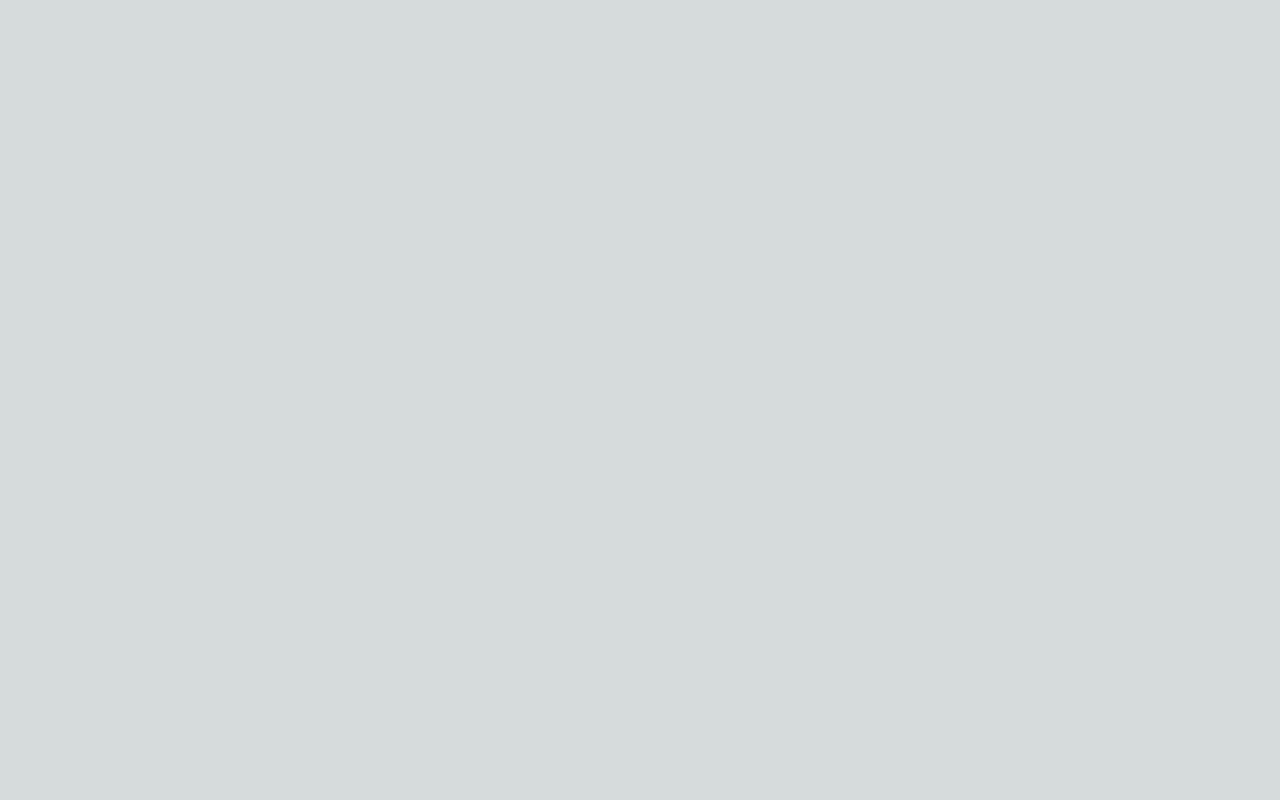
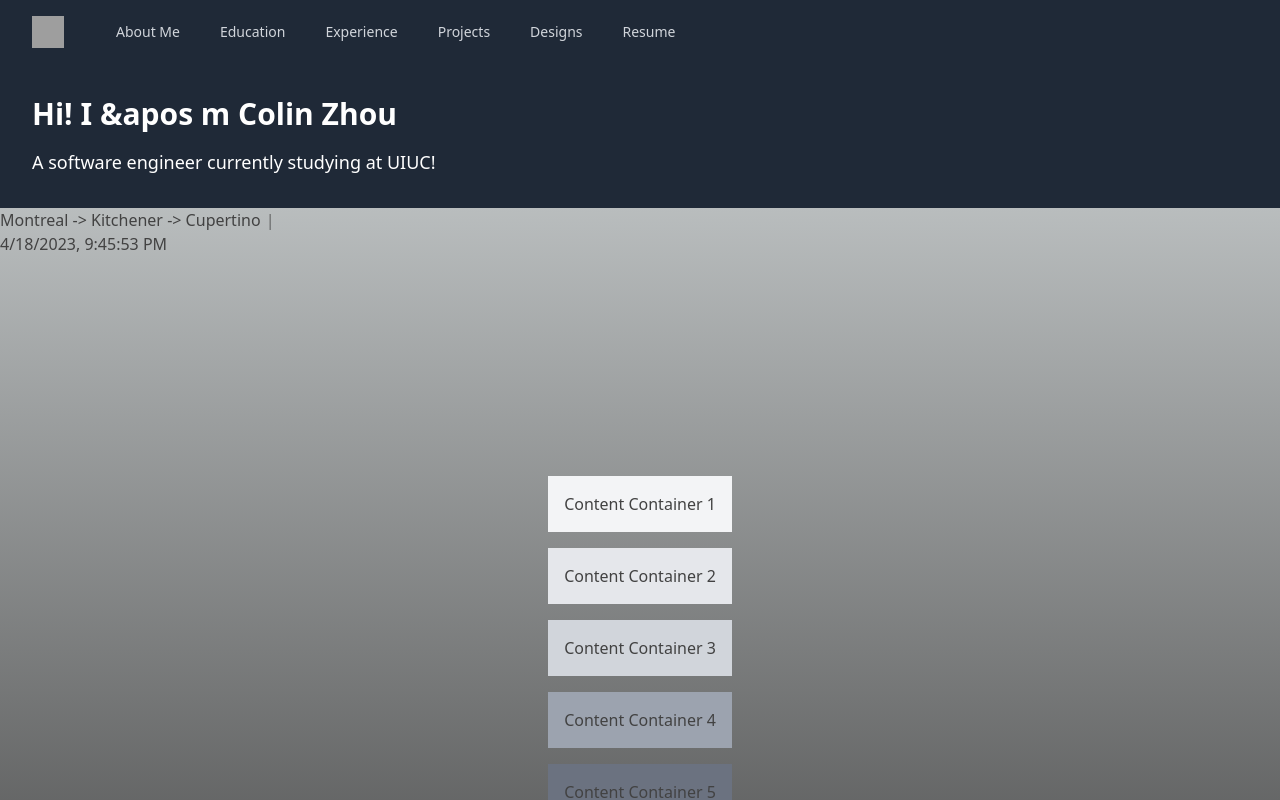
Before and after one commit to czhou578/v3, a Next.js app in the folder app/: page / in a window 1280 px wide. Shown: the top 800 px of the page. Built offline with nearby package versions, Linux system fonts and the light colour scheme; grey boxes are pictures that could not be loaded.

Commit message:
created headerbar and got typing/date functions working

```diff
--- a/app/package.json
+++ b/app/package.json
@@ -20,6 +20,7 @@
     "react": "18.2.0",
     "react-dom": "18.2.0",
     "tailwindcss": "3.3.1",
-    "typescript": "5.0.4"
+    "typescript": "5.0.4",
+    "typewriter-effect": "^2.19.0"
   }
 }
--- a/app/pages/Education.tsx
+++ b/app/pages/Education.tsx
@@ -0,0 +1,78 @@
+import Image from "next/image";
+import { StaticImageData } from "next/image";
+// import styles from "../styles/education.module.css";
+
+const Education: React.FC<{
+    logo: StaticImageData;
+    school: string;
+    degreeLevel: string;
+    date: string;
+    activities?: string[];
+    relevantClasses: string[];
+}> = ({school, degreeLevel, date, activities, relevantClasses, logo}) => {
+    return (
+        <div>
+            <div>
+                <div>
+
+                </div>
+            </div>
+        </div>
+    )
+}
+
+export default Education
+// const Education: React.FC<{
+//   logo: StaticImageData;
+//   school: string;
+//   degreeLevel: string;
+//   date: string;
+//   activities?: string[];
+//   relevantClasses: string[];
+// }> = ({ school, degreeLevel, date, activities, relevantClasses, logo }) => {
+//   return (
+    <div className={styles.globalwrapper}>
+      <div className={styles.degreedatewrapper}>
+        <div>
+          <div className={styles.school}>
+            <Image
+              src={logo}
+              width="100px"
+              height="100px"
+              objectFit="contain"
+            />
+            <h2>{school}</h2>
+          </div>
+          <div className={styles.degree}>
+            <h3>{degreeLevel}</h3>
+          </div>
+        </div>
+        <div className={styles.date}>
+          <h3>{date}</h3>
+        </div>
+      </div>
+      <div className={styles.activities}>
+        <h4>Activities</h4>
+        <ul>
+          {activities
+            ? activities.map((element, idx) => {
+                return <li key={idx}>{element}</li>;
+              })
+            : null}
+        </ul>
+      </div>
+      <div className={styles.classes}>
+        <h4>Relevant Classes</h4>
+        <ul>
+          {relevantClasses
+            ? relevantClasses.map((element, idx) => {
+                return <li key={idx}>{element}</li>;
+              })
+            : null}
+        </ul>
+      </div>
+    </div>
+//   );
+// };
+
+// export default Education;
--- a/app/pages/Experience.tsx
+++ b/app/pages/Experience.tsx
@@ -0,0 +1,70 @@
+import Image from "next/image";
+import React from "react";
+import { StaticImageData } from "next/image";
+
+const Experience: React.FC<{
+  companyLogo: StaticImageData;
+  companyName: string;
+  position: string;
+  date: string;
+  location: string;
+  description: string[];
+}> = ({ companyLogo, companyName, position, date, location, description }) => {
+  return (
+    <div style={{ width: "100%", marginTop: "20px" }}>
+      <div
+        style={{
+          display: "flex",
+          alignItems: "flex-start",
+          columnGap: "3px",
+          flexBasis: "1px",
+        }}
+      >
+        <div>
+          <Image
+            height="100px"
+            width="100px"
+            src={companyLogo}
+            objectFit="contain"
+          />
+        </div>
+        <div
+          style={{
+            display: "flex",
+            flexDirection: "column",
+            marginLeft: "20px",
+            flexBasis: "900px",
+          }}
+        >
+          <div>
+            <span style={{ display: "block" }} className={styles.position}>
+              {position}
+            </span>
+            <span style={{ display: "block" }} className={styles.companyName}>
+              {companyName}
+            </span>
+            <span style={{ display: "block" }} className={styles.date}>
+              {date}
+            </span>
+            <span style={{ display: "block" }} className={styles.location}>
+              {location}
+            </span>
+          </div>
+          <div>
+            {description.map((element, key) => {
+              return (
+                <div>
+                  <p key={key} className={styles.element}>
+                    {element}
+                  </p>
+                </div>
+              );
+            })}
+          </div>
+        </div>
+      </div>
+    </div>
+  );
+};
+
+export default Experience;
--- a/app/pages/Headerbar.tsx
+++ b/app/pages/Headerbar.tsx
@@ -2,14 +2,63 @@ import React from "react";
 
 function HeaderBar() {
   return (
-    <div className="header-bar">
-      <div className="header-item">About Me</div>
-      <div className="header-item">Education</div>
-      <div className="header-item">Experience</div>
-      <div className="header-item">Projects</div>
-      <div className="header-item">Designs</div>
-      <div className="header-item">Resume</div>
-    </div>
+    <nav className="bg-gray-800">
+      <div className="max-w-7xl mx-auto px-4 sm:px-6 lg:px-8">
+        <div className="flex items-center justify-between h-16">
+          <div className="flex items-center">
+            <div className="flex-shrink-0">
+              <img
+                className="h-8 w-8"
+                src="https://tailwindui.com/img/logos/workflow-mark-indigo-500.svg"
+                alt="Workflow"
+              />
+            </div>
+            <div className="hidden md:block">
+              <div className="ml-10 flex items-baseline space-x-4">
+                <a
+                  href="#"
+                  className="text-gray-300 hover:bg-gray-700 hover:text-white px-3 py-2 rounded-md text-sm font-medium"
+                >
+                  About Me
+                </a>
+
+                <a
+                  href="#"
+                  className="text-gray-300 hover:bg-gray-700 hover:text-white px-3 py-2 rounded-md text-sm font-medium"
+                >
+                  Education
+                </a>
+
+                <a
+                  href="#"
+                  className="text-gray-300 hover:bg-gray-700 hover:text-white px-3 py-2 rounded-md text-sm font-medium"
+                >
+                  Experience
+                </a>
+                <a
+                  href="#"
+                  className="text-gray-300 hover:bg-gray-700 hover:text-white px-3 py-2 rounded-md text-sm font-medium"
+                >
+                  Projects
+                </a>
+                <a
+                  href="#"
+                  className="text-gray-300 hover:bg-gray-700 hover:text-white px-3 py-2 rounded-md text-sm font-medium"
+                >
+                  Designs
+                </a>
+                <a
+                  href="#"
+                  className="text-gray-300 hover:bg-gray-700 hover:text-white px-3 py-2 rounded-md text-sm font-medium"
+                >
+                  Resume
+                </a>
+              </div>
+            </div>
+          </div>
+        </div>
+      </div>
+    </nav>
   );
 }
 
--- a/app/pages/Introduction.tsx
+++ b/app/pages/Introduction.tsx
@@ -1,2 +1,40 @@
 //montreal - kitchener - bay area - washington - uiuc
 //get the time from my current location
+import { useEffect, useState } from "react";
+import TypewriterComponent from "typewriter-effect";
+
+export default function Introduction() {
+  const [time, setTime] = useState(new Date());
+
+  useEffect(() => {
+    const intervalId = setInterval(() => {
+      setTime(new Date());
+    }, 1000);
+    return () => clearInterval(intervalId);
+  }, [time]);
+
+  return (
+    <div>
+      <div className="bg-gray-800 p-8">
+        <h1 className="text-3xl font-bold mb-4 text-white">
+          Hi! I &apos m Colin Zhou
+        </h1>
+        <p className="text-lg text-white">
+          A software engineer currently studying at UIUC!
+        </p>
+      </div>
+      <TypewriterComponent
+        onInit={(typewriter) => {
+          typewriter
+            .typeString(
+              "Montreal -> Kitchener -> Cupertino -> Seattle -> Champaign"
+            )
+            .start();
+        }}
+      />
+      <div>
+        <h1 suppressHydrationWarning>{time.toLocaleString()}</h1>
+      </div>
+    </div>
+  );
+}
--- a/app/pages/index.tsx
+++ b/app/pages/index.tsx
@@ -1,8 +1,22 @@
 import Image from "next/image";
 import { Inter } from "next/font/google";
+import Introduction from "./Introduction";
+import HeaderBar from "./Headerbar";
 
 const inter = Inter({ subsets: ["latin"] });
 
 export default function Home() {
-  return <div></div>;
+  return (
+    <div>
+      <HeaderBar />
+      <Introduction />
+      <div className="flex flex-col h-screen justify-center items-center">
+        <div className="bg-gray-100 p-4 mb-4 w-70vw">Content Container 1</div>
+        <div className="bg-gray-200 p-4 mb-4 w-70vw">Content Container 2</div>
+        <div className="bg-gray-300 p-4 mb-4 w-70vw">Content Container 3</div>
+        <div className="bg-gray-400 p-4 mb-4 w-70vw">Content Container 4</div>
+        <div className="bg-gray-500 p-4 mb-4 w-70vw">Content Container 5</div>
+      </div>
+    </div>
+  );
 }
--- a/app/styles/globals.css
+++ b/app/styles/globals.css
@@ -3,9 +3,9 @@
 @tailwind utilities;
 
 :root {
-  --foreground-rgb: 0, 0, 0;
+  --foreground-rgb: 66, 66, 66;
   --background-start-rgb: 214, 219, 220;
-  --background-end-rgb: 255, 255, 255;
+  --background-end-rgb: 66, 66, 66;
 }
 
 @media (prefers-color-scheme: dark) {
```
Also changed, not shown: 1 other file (tests, documents, lock files or other folders).
